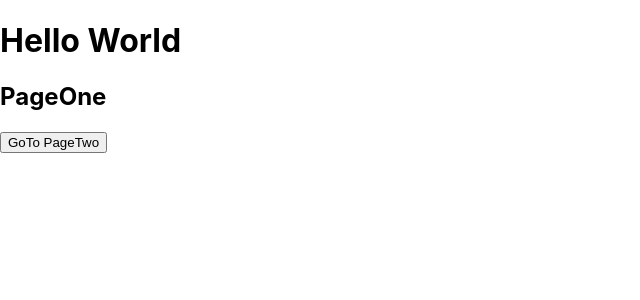
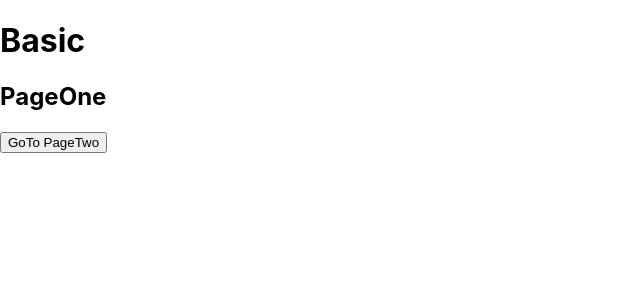
Before and after one commit to neilfr/bloody-basic, a React (Create React App) app: page / in a window 1280 px wide. Shown: the top 300 px of the page, without its empty margins (0-640 px from the left). Built offline with nearby package versions, Linux system fonts and the light colour scheme.

Commit message:
trying again

```diff
--- a/src/App.js
+++ b/src/App.js
@@ -8,7 +8,7 @@ const App = () => {
     return(
         <div>
             <h1>
-                Hello World
+                Basic
             </h1>
             <BrowserRouter>
                 <Routes>
```
Also changed, not shown: 14 other files (tests, documents, lock files or other folders).
